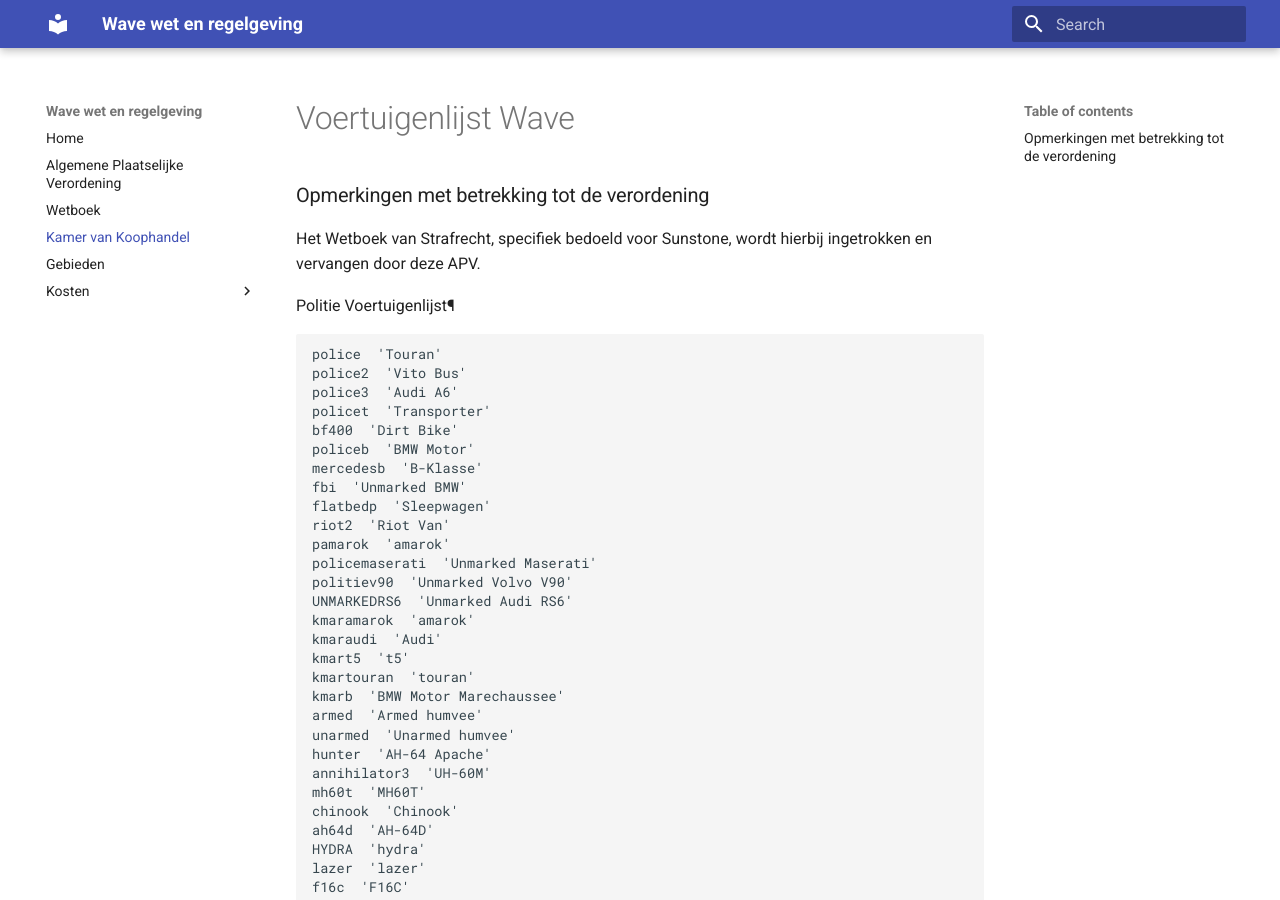
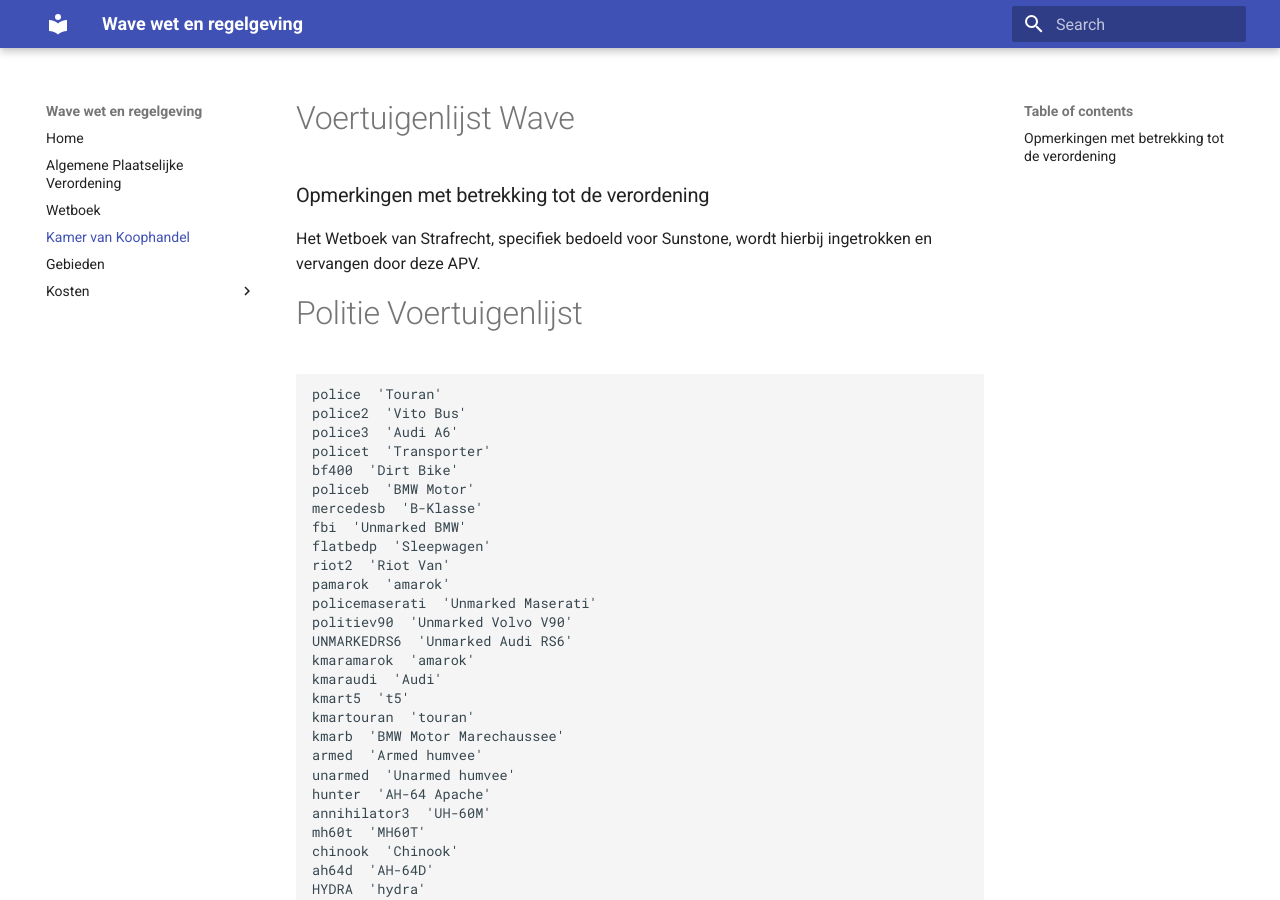
Before and after one commit to mickjoel/wetboek.sunstone, an MkDocs documentation site: the page built from docs/bedrijven.md, in a window 1280 px wide and 900 px high. Built offline with MkDocs 1.6.1 and Material for MkDocs 9.7.7, drawn with Linux system fonts in a browser that asks for light colours.

```diff
--- a/docs/bedrijven.md
+++ b/docs/bedrijven.md
@@ -4,8 +4,7 @@
 
 Het Wetboek van Strafrecht, specifiek bedoeld voor Sunstone, wordt hierbij ingetrokken en vervangen door deze APV.
 
-Politie Voertuigenlijst¶
-
+# Politie Voertuigenlijst
     police  'Touran'
     police2  'Vito Bus'
     police3  'Audi A6'
```
